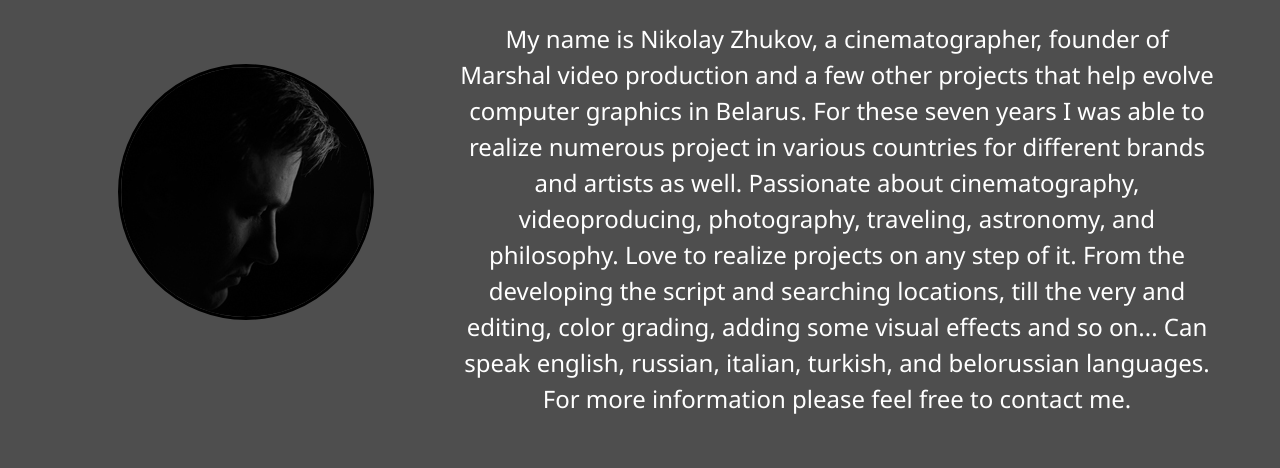
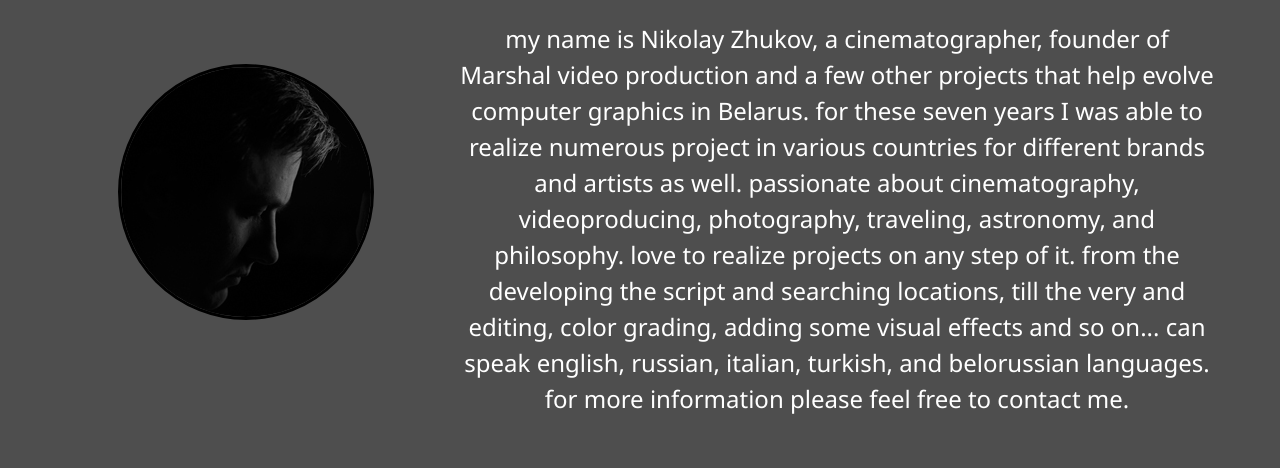
Before and after one commit to xqzm/marshal, a plain HTML site: page about.html in a window 1280 px wide. Shown: the part 291-759 px from the top of the page. Drawn offline with Linux system fonts and the light colour scheme.

Commit message:
Update about.html

```diff
--- a/about.html
+++ b/about.html
@@ -49,15 +49,15 @@
         <div class="bio">
           <h2 class="text-secondary">bio</h2>
           <p>
-            My name is Nikolay Zhukov, a cinematographer, founder of Marshal
+            my name is Nikolay Zhukov, a cinematographer, founder of Marshal
             video production and a few other projects that help evolve computer
-            graphics in Belarus. For these seven years I was able to realize
+            graphics in Belarus. for these seven years I was able to realize
             numerous project in various countries for different brands and
-            artists as well. Passionate about cinematography, videoproducing,
-            photography, traveling, astronomy, and philosophy. Love to realize projects on any step of it. From the developing the
+            artists as well. passionate about cinematography, videoproducing,
+            photography, traveling, astronomy, and philosophy. love to realize projects on any step of it. from the developing the
             script and searching locations, till the very and editing, color
-            grading, adding some visual effects and so on... Can speak
-            english, russian, italian, turkish, and belorussian languages. For
+            grading, adding some visual effects and so on... can speak
+            english, russian, italian, turkish, and belorussian languages. for
             more information please feel free to contact me.
           </p>
         </div>
```
